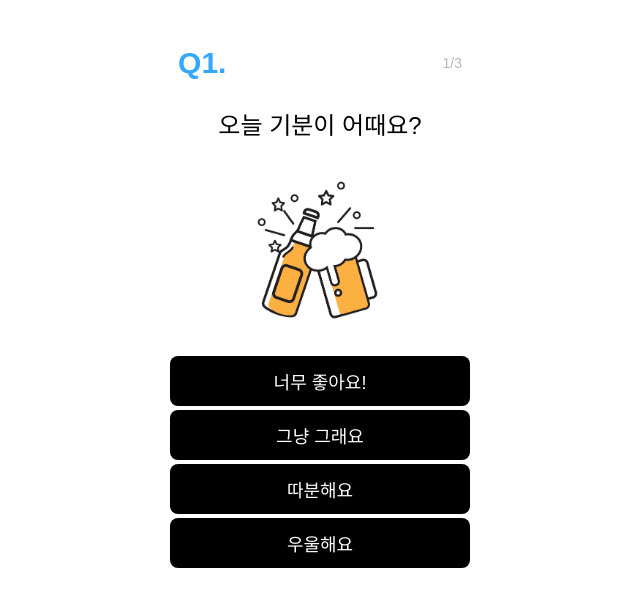
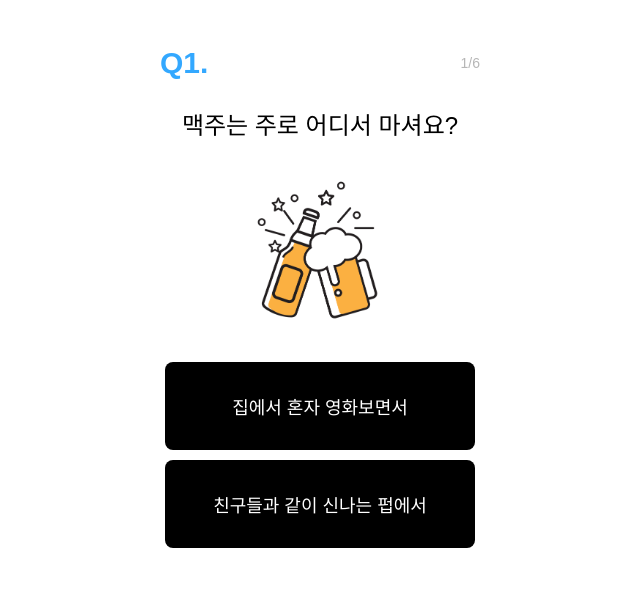
Before and after one commit to taekhun/beer-test, a React (Create React App) app: page /start in a window 1280 px wide. Shown: the top 606 px of the page, without its empty margins (320-960 px from the left). Built offline with nearby package versions, Linux system fonts and the light colour scheme.

Commit message:
:tada: CSS, Edit Json file

```diff
--- a/src/QnA.json
+++ b/src/QnA.json
@@ -1,40 +1,22 @@
 [
     {
         "index": 0,
-        "question" : "오늘 기분이 어때요?",
+        "question" : "맥주는 주로 어디서 마셔요?",
         "answers" : [
             {
-                "answer":"너무 좋아요!",
+                "answer":"집에서 혼자 영화보면서",
                 "score":{
-                    "E_I":0,
-                    "S_N":5,
-                    "T_F":0,
-                    "J_P":2
-                }
-            },
-            {
-                "answer":"그냥 그래요",
-                "score":{
-                    "E_I":0,
+                    "E_I":1,
                     "S_N":0,
                     "T_F":0,
                     "J_P":0
                 }
             },
             {
-                "answer":"따분해요",
+                "answer":"친구들과 같이 신나는 펍에서",
                 "score":{
                     "E_I":0,
                     "S_N":0,
-                    "T_F":0,
-                    "J_P":0
-                }
-            },
-            {
-                "answer":"우울해요",
-                "score":{
-                    "E_I":0,
-                    "S_N":5,
                     "T_F":0,
                     "J_P":0
                 }
@@ -44,40 +26,22 @@
 
     {
         "index":1,
-        "question" : "상황을 골라주세요!",
+        "question" : "우연히 고른 맥주가 맛있으면 나는,",
         "answers" : [
             {
-                "answer":"퇴근 후 시원하게 한 잔!",
+                "answer":"\"오 맛있는데?\" 하고 마저 마신다.",
                 "score":{
-                    "E_I":0,
-                    "S_N":5,
-                    "T_F":0,
-                    "J_P":2
-                }
-            },
-            {
-                "answer":"영화 보면서 한 잔!",
-                "score":{
-                    "E_I":0,
-                    "S_N":5,
+                    "E_I":1,
+                    "S_N":0,
                     "T_F":0,
                     "J_P":0
                 }
             },
             {
-                "answer":"방에서 친구랑 한 잔!",
+                "answer":"친구들한테 이 맥주에 대해 공유한다.",
                 "score":{
                     "E_I":0,
-                    "S_N":5,
-                    "T_F":0,
-                    "J_P":0
-                }
-            },
-            {
-                "answer":"이성과 분위기 있게 한 잔!",
-                "score":{
-                    "E_I":0,
-                    "S_N":5,
+                    "S_N":0,
                     "T_F":0,
                     "J_P":0
                 }
@@ -86,33 +50,96 @@
     },
     {
         "index":2,
-        "question" : "술은 잘 드세요?",
+        "question" : "맥주를 고를 때 나는,",
         "answers" : [
             {
-                "answer":"잘 못 마셔요",
+                "answer":"이름, 종류, 성분 등을 살펴보고 구매한다.",
                 "score":{
-                    "E_I":5,
+                    "E_I":0,
                     "S_N":0,
                     "T_F":0,
                     "J_P":0
                 }
             },
             {
-                "answer":"보통이에요",
+                "answer":"예쁘게 생긴 것을 구매한다.",
                 "score":{
-                    "E_I":5,
+                    "E_I":0,
                     "S_N":0,
+                    "T_F":1,
+                    "J_P":0
+                }
+            }
+        ]
+    },
+    {
+        "index":3,
+        "question" : "새로운 맥주를 발견했을 때 나는,",
+        "answers" : [
+            {
+                "answer":"오 끌리는데? 도전해본다.",
+                "score":{
+                    "E_I":0,
+                    "S_N":1,
                     "T_F":0,
-                    "J_P":3
+                    "J_P":0
                 }
             },
             {
-                "answer":"잘 마셔요!",
+                "answer":"그냥 자주 마시던 거로 구매한다.",
                 "score":{
                     "E_I":0,
                     "S_N":0,
                     "T_F":0,
-                    "J_P":5
+                    "J_P":0
+                }
+            }
+        ]
+    },
+    {
+        "index":4,
+        "question" : "불금인 오늘, 내일까지 제출인 과제가 있다. 이때 나는",
+        "answers" : [
+            {
+                "answer":"빠르게 끝내고 논다",
+                "score":{
+                    "E_I":0,
+                    "S_N":0,
+                    "T_F":0,
+                    "J_P":1
+                }
+            },
+            {
+                "answer":"최고의 영감은 마감시간. 내일 해치운다.",
+                "score":{
+                    "E_I":0,
+                    "S_N":0,
+                    "T_F":0,
+                    "J_P":0
+                }
+            }
+        ]
+    },
+    {
+        "index":5,
+        "question" : "맥주를 고를 때 나는,",
+        "answers" : [
+            {
+                "answer":"이름, 종류, 성분 등을 살펴보고 구매한다.",
+                "score":{
+                    "E_I":0,
+                    "S_N":0,
+                    "T_F":0,
+                    "J_P":0
+                }
+            },
+            {
+                "answer":"예쁘게 생긴 것을 구매한다.",
+                "score":{
+                    "E_I":0,
+                    "S_N":0,
+                    "T_F":1,
+                    "J_P":0
                 }
             }
         ]
--- a/src/components/Main.js
+++ b/src/components/Main.js
@@ -66,14 +66,15 @@ const Logo = styled.img`
 `;
 const StartButton = styled.button`
   margin-top: 24px;
-  width: 128px;
-  height: 40px;
+  width: 200px;
+  height: 50px;
   outline: none;
   border: none;
   border-radius: 8px;
   color: white;
   font-size: 18px;
   background-color: black;
+  /* background-color: #99d4ff; */
   &:hover {
     background-color: #33a8ff;
   }
--- a/src/components/QuestionPage.js
+++ b/src/components/QuestionPage.js
@@ -2,7 +2,7 @@ import { useState, useEffect } from "react";
 import { Link, useHistory } from "react-router-dom";
 import styled, { createGlobalStyle } from "styled-components";
 import CSSreset from "styled-reset";
-import beerLogoSrc from "../image/beer-logo.png";
+import logoSrc from "../image/beer-logo.png";
 
 import QnA from "../QnA.json";
 
@@ -49,7 +49,7 @@ const QuestionPage = () => {
           {index < MAX_INDEX && (
             <>
               <Question>{QnA[index].question}</Question>
-              <Icon src={beerLogoSrc} />
+              <Icon src={logoSrc} />
 
               <AnswerBox>
                 {QnA[index].answers.map(({ answer, score }) => {
@@ -85,16 +85,16 @@ const InnerContainer = styled.div`
   display: flex;
   flex-direction: column;
   align-items: center;
+  width: 320px;
+  margin: 0 auto;
 `;
 
 //Navbar
 const Navbar = styled.div`
-  width: 80%;
-  min-width: 330px;
-  max-width: 500px;
+  width: 100%;
   display: flex;
   align-items: center;
-  justify-content: space-around;
+  justify-content: space-between;
   margin: 48px 0 24px;
 `;
 const QuestNumber = styled.div`
@@ -121,9 +121,9 @@ const AnswerBox = styled.div`
   flex-direction: column;
 `;
 const AnswerButton = styled.button`
-  min-width: 300px;
-  margin-top: 4px;
-  height: 50px;
+  min-width: 310px;
+  margin-top: 10px;
+  height: 88px;
   outline: none;
   border: none;
   border-radius: 8px;
--- a/src/components/Result.js
+++ b/src/components/Result.js
@@ -1,6 +1,9 @@
 import { useLocation } from "react-router-dom";
 import { useEffect, useState } from "react";
 import styled, { createGlobalStyle } from "styled-components";
+import CSSreset from "styled-reset";
+import indicaSrc from "../image/indica.png";
+import logoSrc from "../image/beer-logo.png";
 
 const Result = () => {
   const [isLoading, setIsLoading] = useState(true);
@@ -22,29 +25,76 @@ const Result = () => {
 
   //Styled Component
   //Outer
+  const GlobalStyles = createGlobalStyle`
+    ${CSSreset};
+    body {
+      @import url('https://fonts.googleapis.com/earlyaccess/notosanskr.css');
+      font-family: "Noto Sans KR", sans-serif !important;
+    }
+`;
   const Container = styled.div``;
-  const InnerContainer = styled.div``;
+  const InnerContainer = styled.div`
+    max-width: 320px;
+    margin: 0 auto;
+  `;
+
+  //Header
+  const Header = styled.div`
+    display: flex;
+    justify-content: left;
+  `;
+  const Logo = styled.img`
+    width: 70px;
+  `;
+  const Title = styled.h1`
+    font-size: 28px;
+    margin-left: 12px;
+  `;
 
   //Loading Page
-  const LoadingPage = styled.div``;
+  const LoadingPage = styled.div`
+    display: flex;
+    flex-direction: column;
+    align-items: center;
+  `;
+  const LoadingImg = styled.img``;
+  const LoadingTitle = styled.h1``;
 
   //Result Page
-  const ResultPage = styled.div``;
-  const BeerImg = styled.div``;
-  const BeerTitle = styled.h1``;
+  const ResultPage = styled.div`
+    display: flex;
+    flex-direction: column;
+    align-items: center;
+  `;
+  const BeerImg = styled.img`
+    margin-top: 24px;
+    width: 240px;
+  `;
+  const BeerTitle = styled.h1`
+    margin-top: 24px;
+    font-size: 24px;
+  `;
   const BeerSubtitle = styled.h2``;
   const BeerDesc = styled.h3``;
   const ShareBox = styled.div``;
 
   return (
     <>
+      <GlobalStyles />
       <Container>
         <InnerContainer>
+          <Header>
+            <Logo src={logoSrc} />
+            {/* <Title>#수제맥주 테스트</Title> */}
+          </Header>
           {isLoading ? (
-            <LoadingPage>로딩중...</LoadingPage>
+            <LoadingPage>
+              <LoadingImg />
+              <LoadingTitle>로딩중...</LoadingTitle>
+            </LoadingPage>
           ) : (
             <ResultPage>
-              <BeerImg />
+              <BeerImg src={indicaSrc} />
               <BeerTitle>{beerResult}</BeerTitle>
               <BeerSubtitle />
               <BeerDesc />
```
Also changed, not shown: src/image/indica.png (added).
